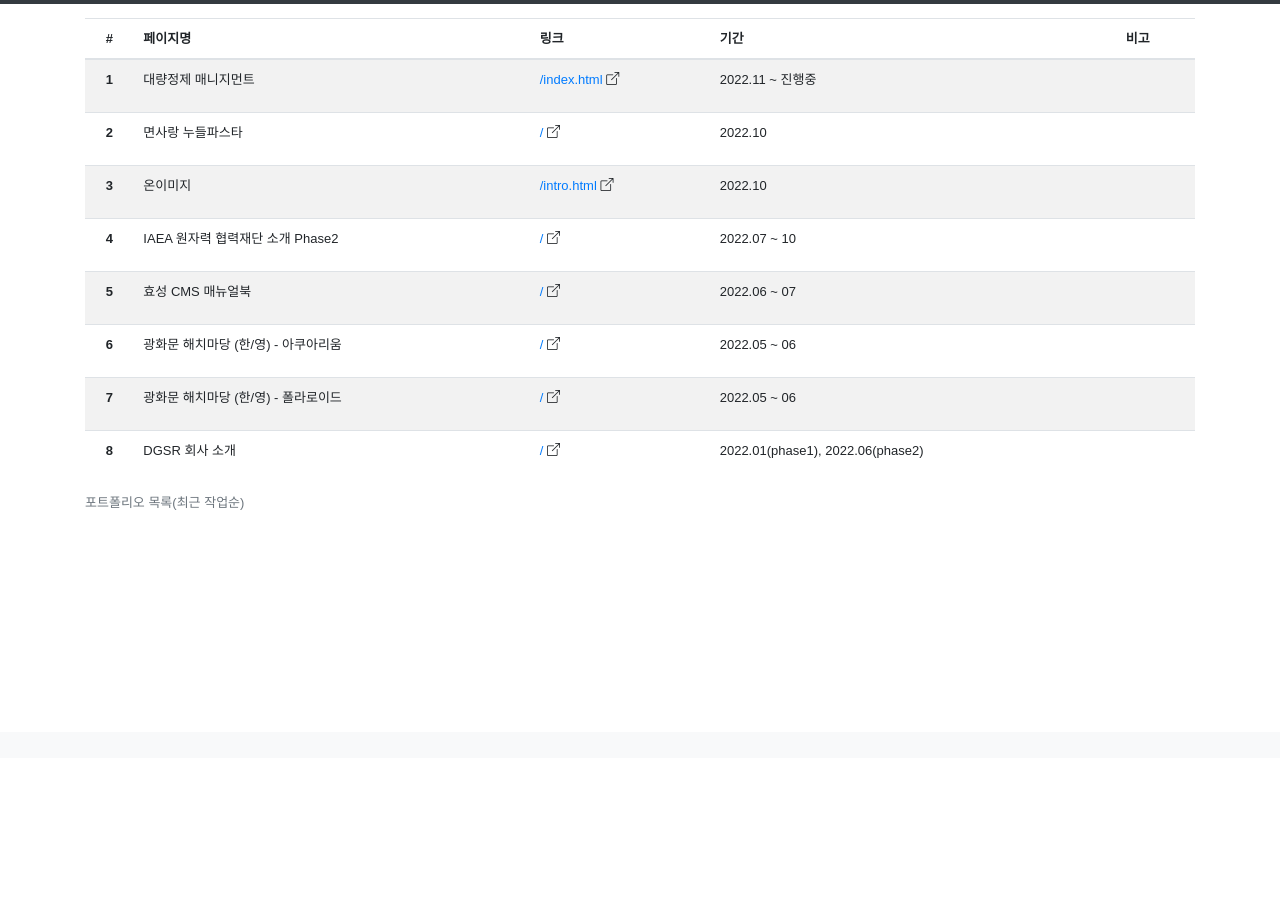
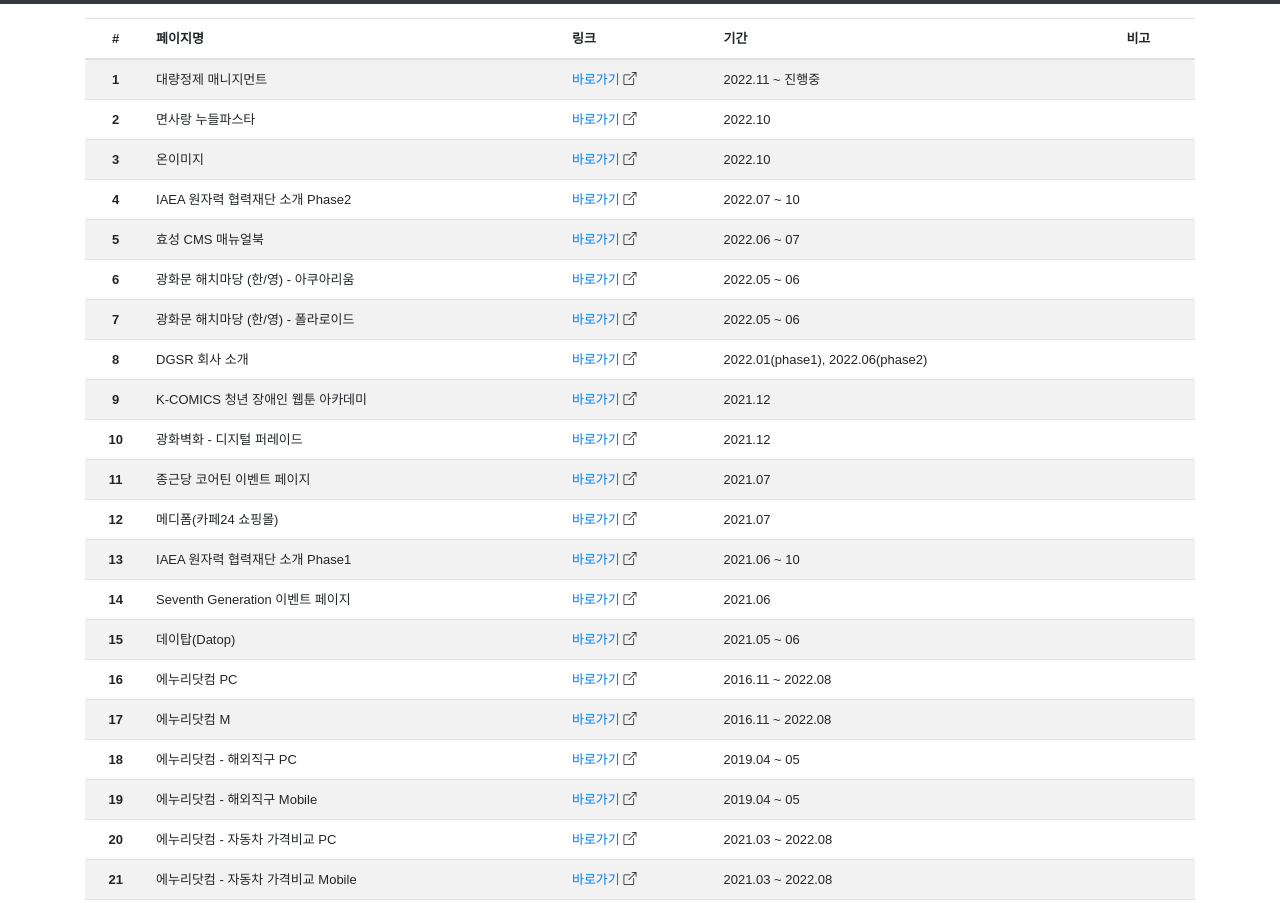
Before and after one commit to Jibros/portfolio_list, a plain HTML site: page index.html in a window 1280 px wide. Shown: the part 42-951 px from the top of the page. Before the commit the page ends 800 px from the top, so only its background shows below. Drawn offline with nearby package versions, Linux system fonts and the light colour scheme.

Commit message:
포트폴리오 링크 변경

```diff
--- a/apps/js/data/publistData.json
+++ b/apps/js/data/publistData.json
@@ -2,21 +2,21 @@
     {
         "pop": false,
         "name": "대량정제 매니지먼트",
-        "link": "./newmp-HTML/index.html",
+        "link": "https://jibros.github.io/newmp-HTML/list.html",
         "date": "2022.11 ~ 진행중",
         "note": ""
     },
     {
         "pop": false,
         "name": "면사랑 누들파스타",
-        "link": "./noodleloverslp-HTML/pasta/",
+        "link": "https://jibros.github.io/noodleloverslp-HTML/pasta/",
         "date": "2022.10",
         "note": ""
     },
     {
         "pop": false,
         "name": "온이미지",
-        "link": "./onimage_pf-HTML/intro.html",
+        "link": "https://jibros.github.io/onimage_pf-HTML/intro.html",
         "date": "2022.10",
         "note": ""
     },
@@ -30,21 +30,21 @@
     {
         "pop": false,
         "name": "효성 CMS 매뉴얼북",
-        "link": "./hyosungCMS-HTML/",
+        "link": "https://jibros.github.io/hyosungCMS-HTML/",
         "date": "2022.06 ~ 07",
         "note": ""
     },
     {
         "pop": false,
         "name": "광화문 해치마당 (한/영) - 아쿠아리움",
-        "link": "./gwanghwa-haechi-madang-HTML/src/aquarium/",
+        "link": "https://jibros.github.io/gwanghwa-haechi-madang-HTML/src/aquarium/",
         "date": "2022.05 ~ 06",
         "note": ""
     },
     {
         "pop": false,
         "name": "광화문 해치마당 (한/영) - 폴라로이드",
-        "link": "./gwanghwa-haechi-madang-HTML/src/polaroid/",
+        "link": "https://jibros.github.io/gwanghwa-haechi-madang-HTML/src/polaroid/",
         "date": "2022.05 ~ 06",
         "note": ""
     },
@@ -54,5 +54,110 @@
         "link": "https://myrrors.io/",
         "date": "2022.01(phase1), 2022.06(phase2)",
         "note": ""
+    },
+    {
+        "pop": false,
+        "name": "K-COMICS 청년 장애인 웹툰 아카데미",
+        "link": "https://jibros.github.io/k-comics-disabled-HTML",
+        "date": "2021.12",
+        "note": ""
+    },
+    {
+        "pop": false,
+        "name": "광화벽화 - 디지털 퍼레이드",
+        "link": "https://digitalparade.gwanghwasidae.kr/",
+        "date": "2021.12",
+        "note": ""
+    },
+    {
+        "pop": false,
+        "name": "종근당 코어틴 이벤트 페이지",
+        "link": "https://jibros.github.io/coretein-event-HTML/",
+        "date": "2021.07",
+        "note": ""
+    },
+    {
+        "pop": false,
+        "name": "메디폼(카페24 쇼핑몰)",
+        "link": "https://medifoamshop.co.kr/index.html",
+        "date": "2021.07",
+        "note": ""
+    },
+    {
+        "pop": false,
+        "name": "IAEA 원자력 협력재단 소개 Phase1",
+        "link": "https://k-ne.co.kr/",
+        "date": "2021.06 ~ 10",
+        "note": ""
+    },
+    {
+        "pop": false,
+        "name": "Seventh Generation 이벤트 페이지",
+        "link": "https://jibros.github.io/seventh-generation-HTML/",
+        "date": "2021.06",
+        "note": ""
+    },
+    {
+        "pop": false,
+        "name": "데이탑(Datop)",
+        "link": "https://www.datop.or.kr/cmm/mainView.do",
+        "date": "2021.05 ~ 06",
+        "note": ""
+    },
+    {
+        "pop": false,
+        "name": "에누리닷컴 PC",
+        "link": "http://www.enuri.com/",
+        "date": "2016.11 ~ 2022.08",
+        "note": "적응형, 개편(2020.08, 2021.10, 2022.05)"
+    },
+    {
+        "pop": false,
+        "name": "에누리닷컴 M",
+        "link": "http://m.enuri.com/m/",
+        "date": "2016.11 ~ 2022.08",
+        "note": "적응형, 개편(2020.04, 2021.10)"
+    },
+    {
+        "pop": false,
+        "name": "에누리닷컴 - 해외직구 PC",
+        "link": "http://www.enuri.com/global/",
+        "date": "2019.04 ~ 05",
+        "note": "적응형"
+    },
+    {
+        "pop": false,
+        "name": "에누리닷컴 - 해외직구 Mobile",
+        "link": "http://m.enuri.com/global/m/",
+        "date": "2019.04 ~ 05",
+        "note": "적응형"
+    },
+    {
+        "pop": false,
+        "name": "에누리닷컴 - 자동차 가격비교 PC",
+        "link": "http://auto.enuri.com/model",
+        "date": "2021.03 ~ 2022.08",
+        "note": "참여율 : 30%, 구축 초기 가이드 설정 배포 후 유지보수 운영"
+    },
+    {
+        "pop": false,
+        "name": "에누리닷컴 - 자동차 가격비교 Mobile",
+        "link": "http://auto.enuri.com/m/car",
+        "date": "2021.03 ~ 2022.08",
+        "note": "참여율 : 10%, 구축 초기 가이드 설정 배포 후 유지보수 운영"
+    },
+    {
+        "pop": false,
+        "name": "에누리닷컴 - 쇼핑지식 PC/Mobile",
+        "link": "http://www.enuri.com/knowcom/index.jsp",
+        "date": "2017.10",
+        "note": "참여율 : 60%, 구축 초기 가이드 설정 배포 후 유지보수 운영"
+    },
+    {
+        "pop": false,
+        "name": "에누리닷컴 - UI가이드 제작",
+        "link": "",
+        "date": "2017.05",
+        "note": "참여율 : 100%, 리뉴얼 및 운영 유지보수 가이드 배포"
     }
 ]
--- a/index.html
+++ b/index.html
@@ -11,7 +11,7 @@
     <link rel="stylesheet" href="./apps/css/webfont.css">
 
     <!-- JQUERY CDN -->
-    <script src="./apps/js/jquery-3.5.1.min.js"></script>
+    <script src="//ajax.googleapis.com/ajax/libs/jquery/1.9.1/jquery.min.js"></script>
     <script type="text/javascript" src="http://code.jquery.com/ui/1.10.1/jquery-ui.js"></script>
 
     <!-- BOOTSTRAP lib -->
@@ -21,12 +21,14 @@
     </script>
 
     <!-- CUSTOM CSS -->
-    <link rel="stylesheet" href="./apps/css/layout.css?v=220121">
     <link rel="stylesheet" href="./apps/css/style.css?v=220121">
 
     <style>
         main>.container {
             padding: 60px 15px 0;
+        }
+        .table th, .table td {
+            vertical-align:middle;
         }
     </style>
 </head>
@@ -76,7 +78,7 @@
                 <thead>
                     <tr>
                         <th scope="col" class="text-center">#</th>
-                        <th scope="col">페이지명</th>
+                        <th scope="col" class="tx_pagenm">페이지명</th>
                         <th scope="col">링크</th>
                         <th scope="col">기간</th>
                         <th scope="col">비고</th>
@@ -91,6 +93,8 @@
                     </tr> -->
                 </tbody>
             </table>
+
+            <p class="tx_msg">이 외 과거 포트폴리오는 <a href="http://jibro.dothome.co.kr/wordpress/category/portfolios/" target="_blank">해당 링크</a> 에서 확인 가능합니다.</p>
         </div>
     </main>
 
@@ -100,7 +104,6 @@
         </div>
     </footer>
 
-    <script src="./apps/js/common.evt.js?v=220419"></script>
     <script>
         let rowNum = 1;
         const tableTr = $(".table tbody")
@@ -122,8 +125,8 @@
                         <tr>
                             <th scope="row" class="text-center">${i+1}</th>
                             <td>${list[i].name}</td>
-                            <td><a href="${list[i].link}" target="_blank">/${linkTxt[linkTxt.length-1]}</a> <i class="bi bi-box-arrow-up-right"></i></td>
-                            <td><p class="tx_date">${list[i].date}</p></td>
+                            <td><a href="${list[i].link}" target="_blank">바로가기</a> <i class="bi bi-box-arrow-up-right"></i></td>
+                            <td>${list[i].date}</td>
                             <td></td>
                         </tr>
                         `
@@ -141,7 +144,6 @@
                         tableTr.append(html)
                     }
                 })
-
             }
         )
     </script>
```
